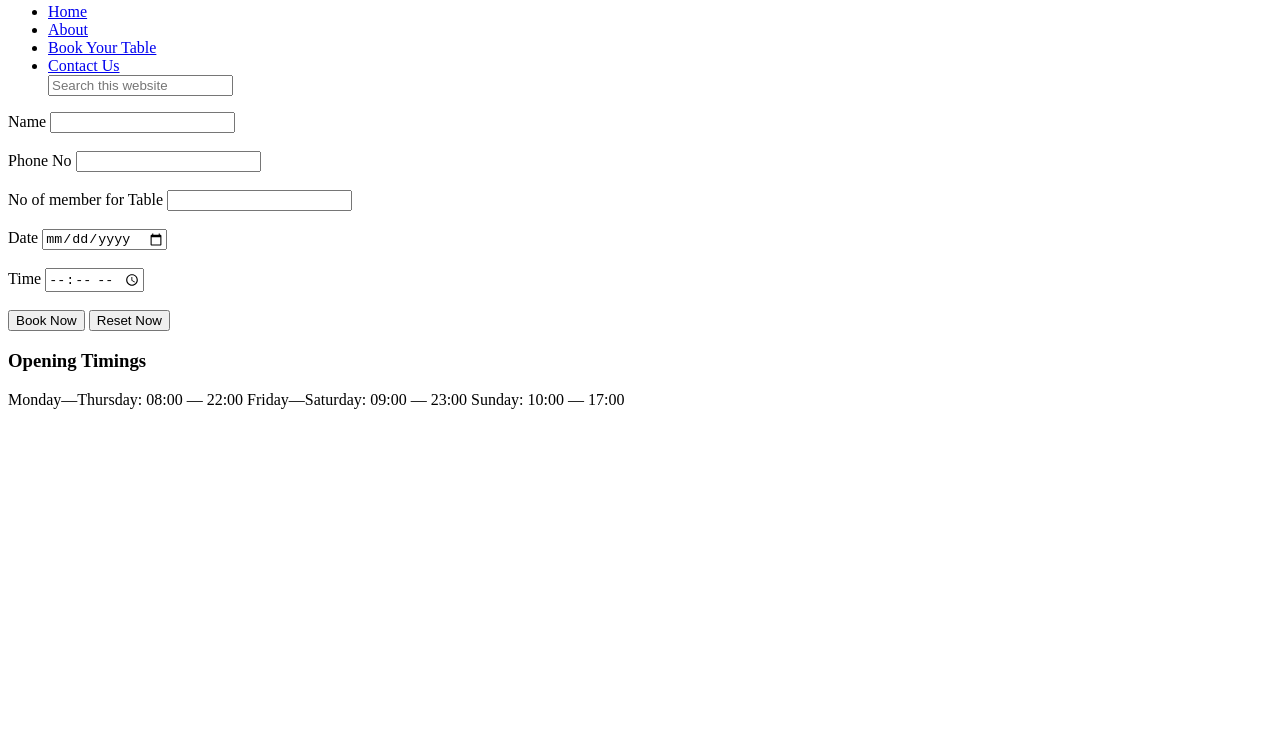
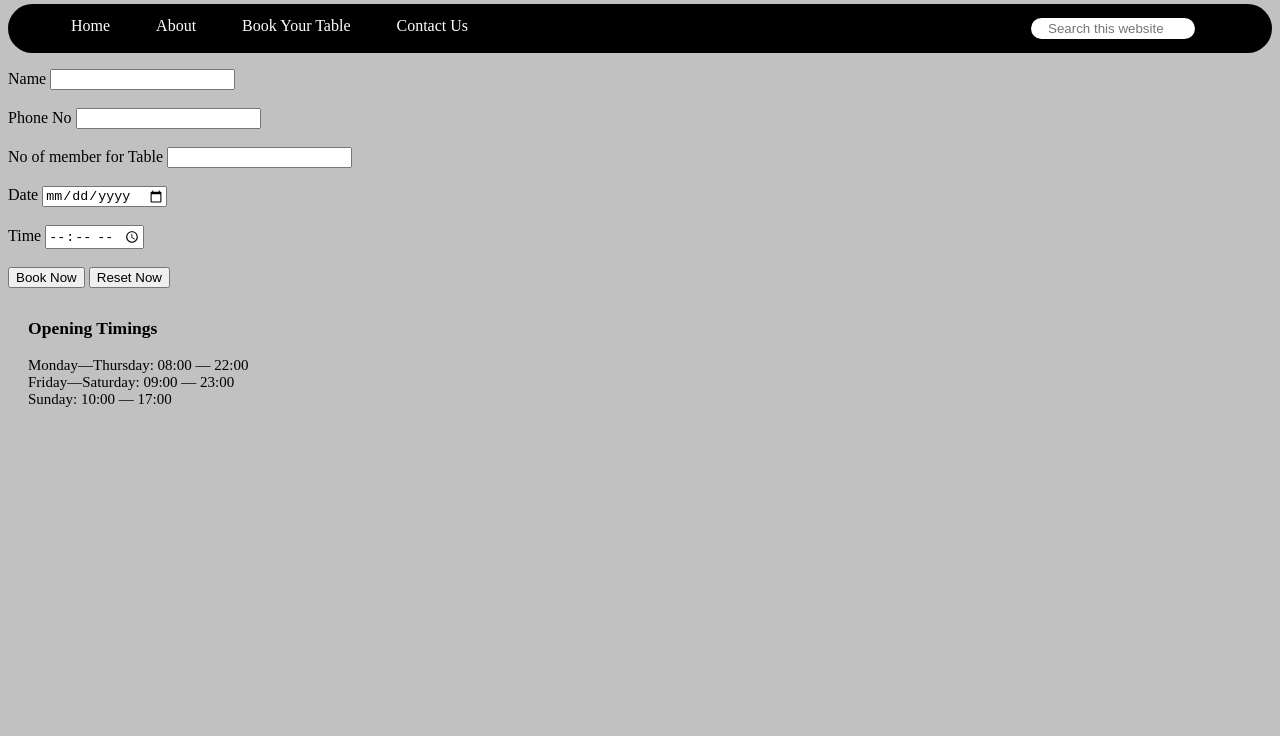
Before and after one commit to nishujangra/myfirstproject, a plain HTML site: page bookyourtable.html in a window 1280 px wide. Shown: the part 64-800 px from the top of the page. Drawn offline with Linux system fonts and the light colour scheme; the site is published under a folder, as on GitHub Pages, so addresses that start at the root find nothing.

Commit message:
Update bookyourtable.html

```diff
--- a/bookyourtable.html
+++ b/bookyourtable.html
@@ -7,7 +7,7 @@
 	<meta http-equiv="X-UA-Compatible" content="IE=edge">
 	<meta name="viewport" content="width=device-width, initial-scale=1.0">
 	<title>Foddie Engineers</title>
-    <link rel="stylesheet" href="/nav.css">
+    <link rel="stylesheet" href="nav.css">
 </head>
 
 <body>
@@ -15,10 +15,10 @@
         <h2>Welcome to Foddie Engineers</h2>
 		<nav class="navbar">
 			<ul>
-				<li><a href="/index.html">Home</a></li>
-				<li><a href="/about.html">About</a></li>
-				<li><a href="/bookyourtable.html">Book Your Table</a></li>
-				<li><a href="/contact.html">Contact Us</a></li>
+				<li><a href="index.html">Home</a></li>
+				<li><a href="about.html">About</a></li>
+				<li><a href="bookyourtable.html">Book Your Table</a></li>
+				<li><a href="contact.html">Contact Us</a></li>
 				<div class="search">
 					<input type="text" name="search" id="search" placeholder="Search this website">
 				</div>
```
